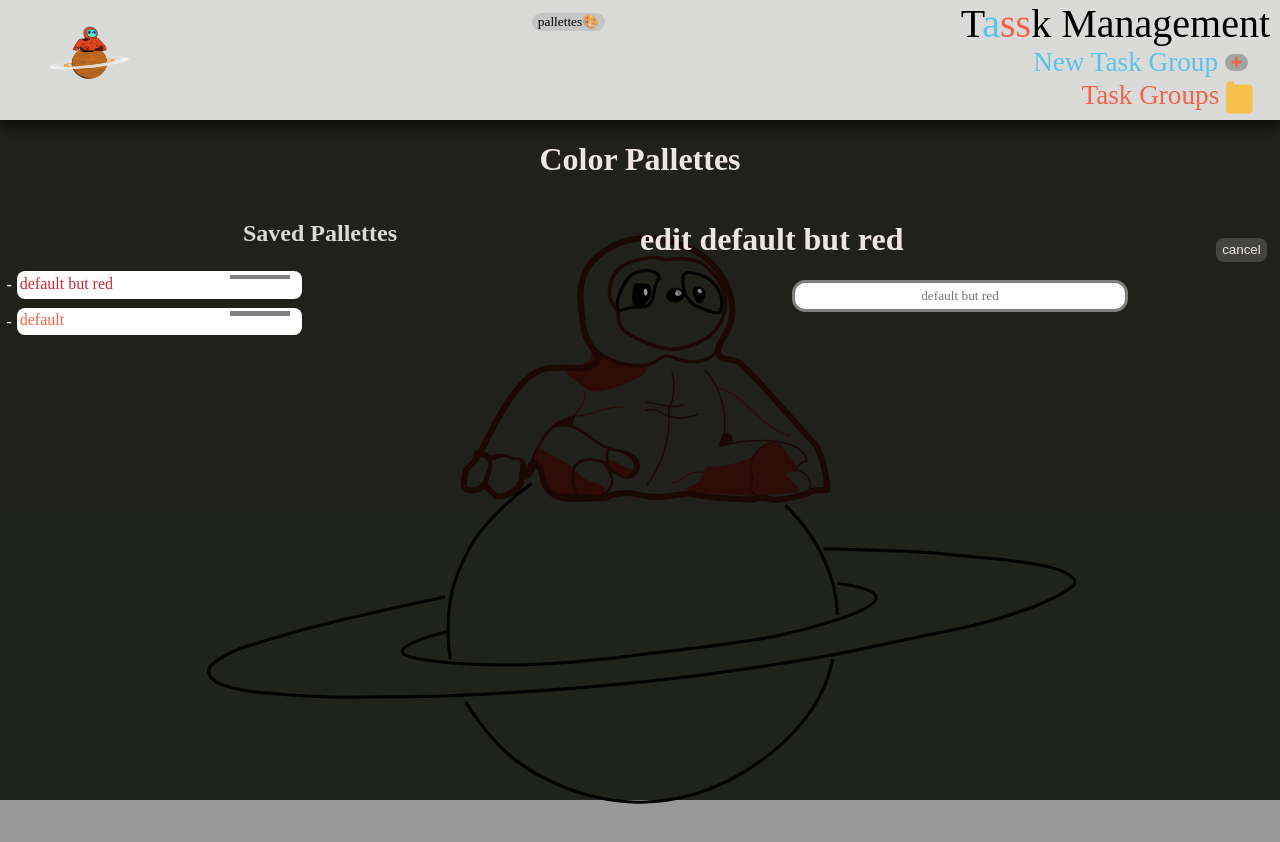
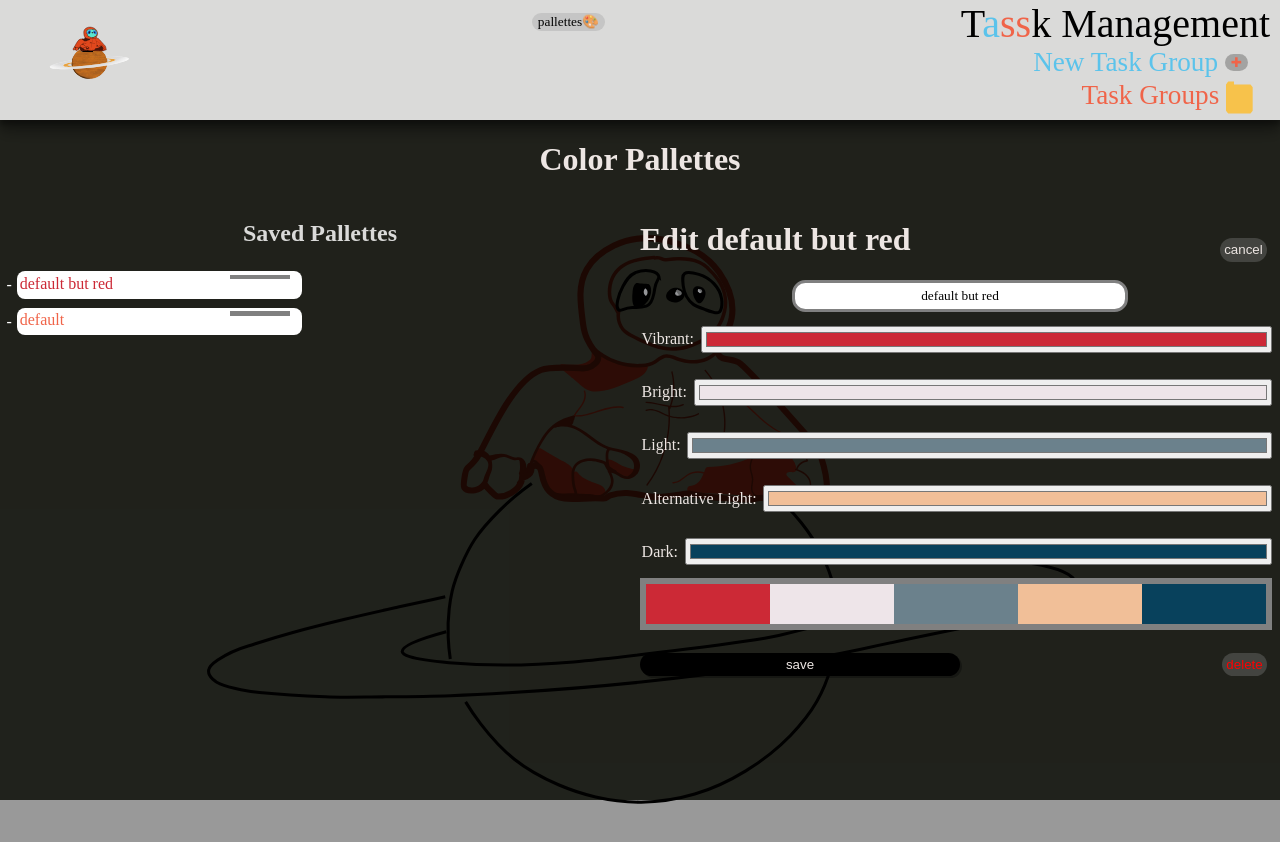
Before and after one commit to sebgorgone/Tassk-Management, a React (Vite) app: page / in a window 1280 px wide. Both pictures are taken after a click on the button "default but red". Shown: the top 842 px of the page. Built offline with nearby package versions, Linux system fonts and the light colour scheme; a web font is replaced by a local one.

Commit message:
color pallette crud logic but editing names is broken

```diff
--- a/src/assets/ColorEditor.jsx
+++ b/src/assets/ColorEditor.jsx
@@ -17,8 +17,19 @@ function ColorEditor (props) {
    const [newDark, setNewDark] = useState(props.sysPallette.dark);
 
    const [newPallette, setNewPallette] = useState(null)
+   const [revisedPallette, setRevisedPallette] = useState(null)
 
+   const [editedIndex, setEditedIndex] = useState(null)
+
+   const [revisedPallName, setRevisedPallName] = useState(null)
+   const [revisedVibr, setRevisedVibr] = useState(null)
+   const [revisedBright, setRevisedBright] = useState(null)
+   const [revisedLight, setRevisedLight] = useState(null)
+   const [revisedAltLight, setRevisedAltLight] = useState(null)
+   const [revisedDark, setRevisedDark] = useState(null)
    //effect
+
+   console.log(editedPallette)
 
    useEffect(() => {
       if (newPallette === null) return
@@ -31,6 +42,31 @@ function ColorEditor (props) {
       setNewDark(props.sysPallette.dark);
       setAddNewPalletteField(false);
    }, [newPallette])
+
+   useEffect(() => {
+      if (editedPallette === null) return
+      setRevisedPallName(editedPallette.name);
+      setRevisedVibr(editedPallette.vibr);
+      setRevisedBright(editedPallette.bright);
+      setRevisedLight(editedPallette.light);
+      setRevisedAltLight(editedPallette.altLight);
+      setRevisedDark(editedPallette.dark);
+   }, [editedPallette])
+
+   useEffect(() => {
+      if (revisedPallette === null) return
+
+      props.update(revisedPallette, editedIndex)
+
+      setRevisedPallName(null);
+      setRevisedVibr(null);
+      setRevisedBright(null);
+      setRevisedLight(null);
+      setRevisedAltLight(null);
+      setRevisedDark(null);
+      setEditedIndex
+
+   }, [revisedPallette])
 
    return (<>
       <div style={{display: "flex", justifyContent: "center", fontFamily: "fontss", color: props.sysPallette.light}}><h1>Color Pallettes</h1></div>
@@ -46,6 +82,7 @@ function ColorEditor (props) {
                type='button'
                onClick={() => {
                   setNewPallName('My New Pallette');
+                  setEditedIndex(index)
                   setNewVibr(props.sysPallette.vibr);
                   setNewBright(props.sysPallette.bright);
                   setNewLight(props.sysPallette.light);
@@ -73,12 +110,86 @@ function ColorEditor (props) {
          // EDIT
             <div style={{flex: 1, fontFamily: "fontss", display: "flex", flexDirection: "column"}}>
                <div style={{display: "flex", justifyContent: "space-between", color: props.sysPallette.light}}>
-                  <h1>edit {editedPallette.name}</h1>
-               <button style={{height: "30%", alignSelf: "center", marginTop: "1.5em", border: "none", borderRadius: ".6em", color: props.sysPallette.light, marginRight: "1em"}} type='button' className="taskOptions" onClick={() => {setEditPalletteField(false); setAddNewPalletteField(false); setEditedPallette(null)}}>cancel</button>
-                  </div>
+                  <h1>Edit {editedPallette.name}</h1>
+                  <button style={{height: "30%", alignSelf: "center", marginTop: "1.5em", border: "none", borderRadius: "1em", color: props.sysPallette.light, marginRight: "1em", padding: ".3em"}} type='button' className="taskOptions" onClick={() => {setEditPalletteField(false); setAddNewPalletteField(false); setEditedPallette(null)}}>cancel</button>
+               </div>
                <input
                style={{borderRadius: "1em", border: 'solid grey', textAlign: "center", fontFamily: "fontss", width: "50%", padding: ".4em", alignSelf: "center"}}
-               placeholder={editedPallette.name} />
+               value={revisedPallName}
+               onChange={e => setRevisedPallName(e.target.value)}
+               placeholder={editedPallette.name}
+               />
+
+               <div style={{display: "flex", color: props.sysPallette.light, margin: ".1em", alignItems: "center"}}>
+                     <p>Vibrant:</p>
+                        <input
+                           style={{alignSelf: "center", margin: ".5em", cursor: "pointer", flex: 1}}
+                           value={revisedVibr}
+                           type='color'
+                           onChange={(e) => setRevisedVibr(e.target.value)}
+                           />
+                  </div>
+
+                  <div style={{display: "flex", color: props.sysPallette.light, margin: ".1em", alignItems: "center"}}>
+                     <p>Bright:</p>
+                        <input
+                           style={{alignSelf: "center", margin: ".5em", cursor: "pointer", flex: 1}}
+                           value={revisedBright}
+                           type='color'
+                           onChange={(e) => setRevisedBright(e.target.value)}
+                           />
+                  </div>
+
+                  <div style={{display: "flex", color: props.sysPallette.light, margin: ".1em", alignItems: "center"}}>
+                     <p>Light:</p>
+                        <input
+                           style={{alignSelf: "center", margin: ".5em", cursor: "pointer", flex: 1}}
+                           value={revisedLight}
+                           type='color'
+                           onChange={(e) => setRevisedLight(e.target.value)}
+                           />
+                  </div>
+
+                  <div style={{display: "flex", color: props.sysPallette.light, margin: ".1em", alignItems: "center"}}>
+                     <p>Alternative Light:</p>
+                        <input
+                           style={{alignSelf: "center", margin: ".5em", cursor: "pointer", flex: 1}}
+                           value={revisedAltLight}
+                           type='color'
+                           onChange={(e) => setRevisedAltLight(e.target.value)}
+                           />
+                  </div>
+
+                  <div style={{display: "flex", color: props.sysPallette.light, margin: ".1em", alignItems: "center"}}>
+                     <p>Dark:</p>
+                        <input
+                           style={{alignSelf: "center", margin: ".5em", cursor: "pointer", flex: 1}}
+                           value={revisedDark}
+                           type='color'
+                           onChange={(e) => setRevisedDark(e.target.value)}
+                           />
+                  </div>
+
+                  <div style={{ background: "grey", display: "flex", padding: ".35em", marginRight: ".5em", marginBottom: ".2em", height: "2.5em"}}>
+                     <div style={{background: revisedVibr, color: props.sysPallette.vibr, flex: 1}}></div>
+                     <div style={{background: revisedBright, color: props.sysPallette.bright, flex: 1}}></div>
+                     <div style={{background: revisedLight, color: props.sysPallette.light, flex: 1}}></div>
+                     <div style={{background: revisedAltLight, color: props.sysPallette.altLight, flex: 1}}></div>
+                     <div style={{background: revisedDark, color: props.sysPallette.dark, flex: 1}}></div>
+                  </div>
+
+                  <div style={{display: "flex", justifyContent: "space-between", color: props.sysPallette.light}}>
+                     <button style={{alignSelf: "center", width: "50%", marginTop: "1.5em", border: "none", borderRadius: "1em", color: props.sysPallette.light, marginRight: "1em", padding: ".3em"}} type='button' className="closeButton" onClick={() => {setRevisedPallette({
+                        vibr: revisedVibr,
+                        bright: revisedBright,
+                        light: revisedLight,
+                        altLight: revisedAltLight,
+                        dark: revisedDark,
+                        name: revisedPallName
+                     }); setAddNewPalletteField(false); setEditedPallette(null); setEditPalletteField(null);}}>save</button>
+                     <button style={{ alignSelf: "center", marginTop: "1.5em", border: "none", borderRadius: "1em", color: 'red', marginRight: "1em", padding: ".3em"}} type='button' className="taskOptions" onClick={() => {setEditPalletteField(false); setAddNewPalletteField(false); setEditedPallette(null)}}>delete</button>
+                  </div>
+
             </div>
           :
          //  CREATE
--- a/src/shell.jsx
+++ b/src/shell.jsx
@@ -209,6 +209,25 @@ function handleAddPall(newPall) {
   });
 }
 
+function handleUpdatePall(newPall, index) {
+  setData(prev => {
+    if (!prev) return prev;
+
+    const src = prev.data ? prev.data : prev;
+    const existing = Array.isArray(src.pallettes) ? src.pallettes : [];
+
+    const updatedPallettes = existing.map((p, i) => (i === index ? newPall : p));
+
+    const updated = {
+      ...src,
+      pallettes: updatedPallettes
+    };
+
+    localStorage.setItem('data', JSON.stringify(updated));
+    return updated;
+  });
+}
+
 
 
   // task group lists
@@ -335,6 +354,7 @@ useEffect(() => {
               savedPallettes={data.pallettes}
               sysPallette={pallette[1]}
               create={(np) => handleAddPall(np)}
+              update={(up, index) => handleUpdatePall(up, index)}
             />
           </div>
         </>:<>
```
